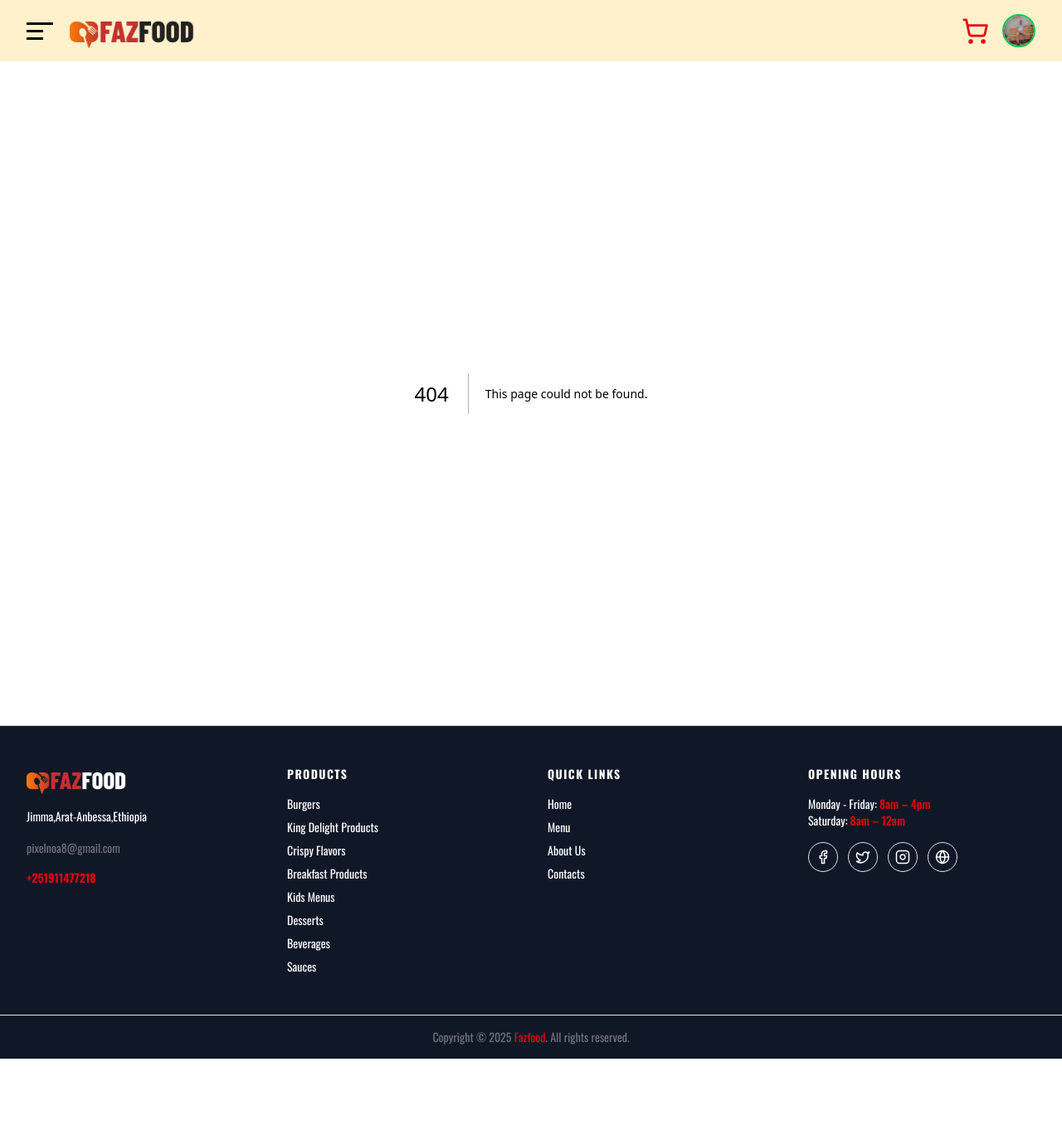
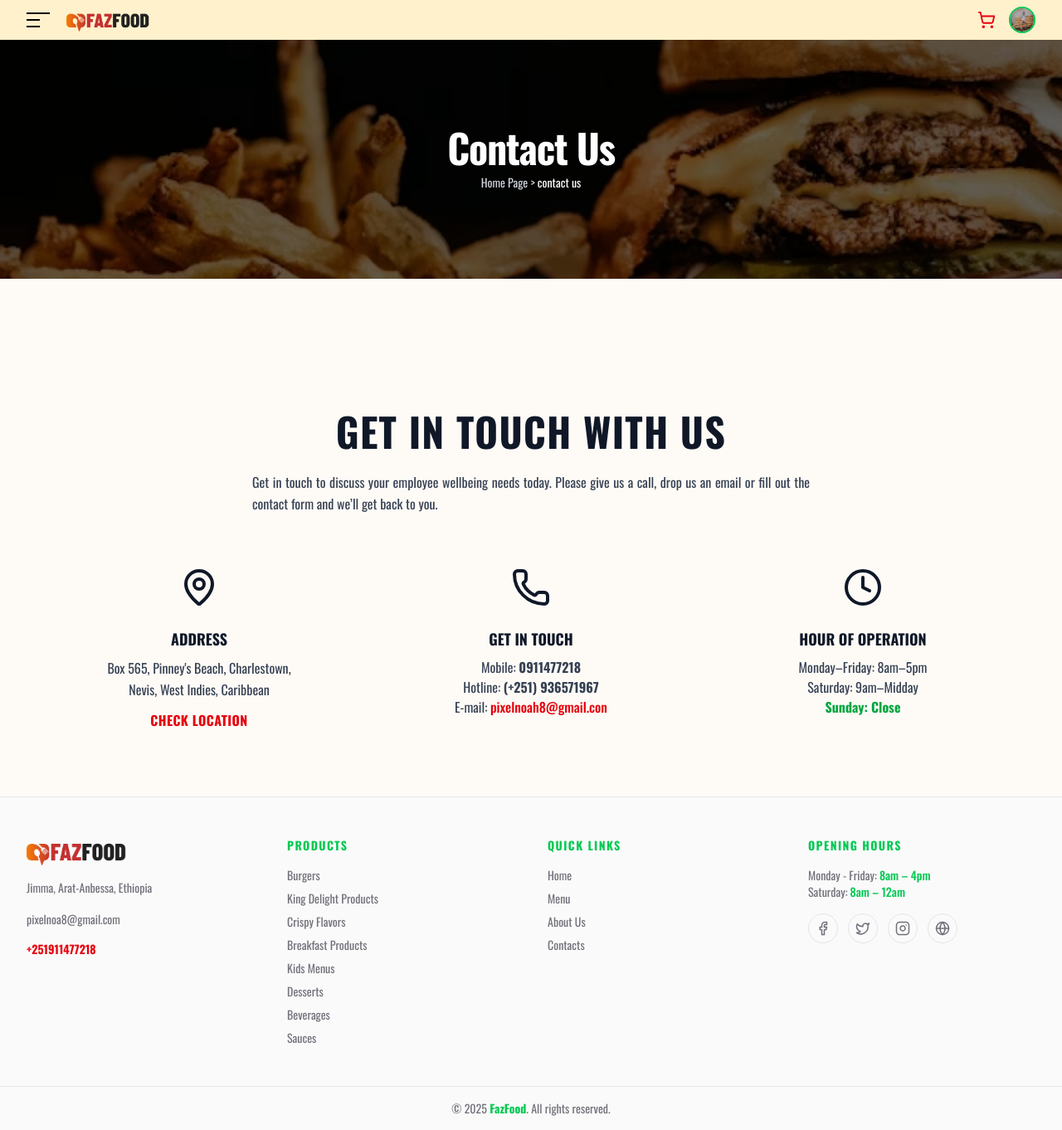
Before and after one commit to PixelNoah-ui/FastFood, a Next.js app in the folder client/: page /contact in a window 1280 px wide. Before the commit this address had no page. Shown: the whole page at 83% size. Before the commit the page ends 1276 px from the top, so only its background shows below. Built offline with nearby package versions, Linux system fonts and the light colour scheme.

Commit message:
feat(footer): update branded FazFood footer with products, navigation, hours, and contact details for better UX

```diff
--- a/client/src/Feature/Hero.tsx
+++ b/client/src/Feature/Hero.tsx
@@ -47,7 +47,7 @@ export default function Hero() {
   const bgImage = slides[current].image || "/hero/default-hero.png";
 
   return (
-    <div className="relative h-[80vh] overflow-hidden bg-[#111]">
+    <div className="relative h-[90vh] overflow-hidden bg-[#111]">
       <AnimatePresence mode="wait">
         <motion.div
           key={slides[current].id}
--- a/client/src/Feature/PopularDishes.tsx
+++ b/client/src/Feature/PopularDishes.tsx
@@ -46,7 +46,7 @@ export default function PopularDishes() {
   if (!dishes?.length) return;
 
   return (
-    <div className="space-y-14">
+    <div className="space-y-14 py-10">
       <h1 className="text-center text-5xl font-bold md:text-6xl lg:text-7xl">
         Best selling dishes
       </h1>
@@ -64,9 +64,9 @@ export default function PopularDishes() {
             <div className="space-y-6 px-3 py-2">
               <div className="space-y-3">
                 <h1 className="text-2xl font-bold">{dish.name}</h1>
-                <h1 className="text-muted-foreground line-clamp-3">
+                <p className="text-muted-foreground line-clamp-3">
                   {dish.description}
-                </h1>
+                </p>
               </div>
               <div className="flex items-center justify-between gap-2">
                 <div className="flex items-center gap-2">
--- a/client/src/app/Footer.tsx
+++ b/client/src/app/Footer.tsx
@@ -5,19 +5,21 @@ import Link from "next/link";
 
 export default function Footer() {
   return (
-    <footer className="text-background border-border border-t bg-gray-900">
+    <footer className="bg-sidebar text-sidebar-foreground border-sidebar-border border-t">
       <div className="mx-auto grid max-w-7xl grid-cols-1 gap-10 px-8 py-12 md:grid-cols-4">
         <div className="space-y-4">
-          <div className="flex items-center gap-2 text-white">
+          <div className="flex items-center gap-2">
             <Image
-              src="/logo2.png"
+              src="/logo.png"
               alt="FazFood Logo"
               width={120}
               height={120}
               className="object-contain"
             />
           </div>
-          <p className="text-sm leading-relaxed">Jimma,Arat-Anbessa,Ethiopia</p>
+          <p className="text-muted-foreground text-sm leading-relaxed">
+            Jimma, Arat-Anbessa, Ethiopia
+          </p>
           <p className="text-muted-foreground text-sm">pixelnoa8@gmail.com</p>
           <p className="text-destructive text-sm font-semibold">
             +251911477218
@@ -25,10 +27,10 @@ export default function Footer() {
         </div>
 
         <div>
-          <h3 className="mb-4 text-sm font-semibold tracking-widest uppercase">
+          <h3 className="text-primary mb-4 text-sm font-semibold tracking-widest uppercase">
             Products
           </h3>
-          <ul className="space-y-2 text-sm">
+          <ul className="text-muted-foreground space-y-2 text-sm">
             <li>Burgers</li>
             <li>King Delight Products</li>
             <li>Crispy Flavors</li>
@@ -41,10 +43,10 @@ export default function Footer() {
         </div>
 
         <div>
-          <h3 className="mb-4 text-sm font-semibold tracking-widest uppercase">
+          <h3 className="text-primary mb-4 text-sm font-semibold tracking-widest uppercase">
             Quick Links
           </h3>
-          <ul className="flex flex-col space-y-2 text-sm">
+          <ul className="text-muted-foreground flex flex-col space-y-2 text-sm">
             <Link href="/">Home</Link>
             <Link href="/menu">Menu</Link>
             <Link href="/about">About Us</Link>
@@ -53,22 +55,22 @@ export default function Footer() {
         </div>
 
         <div>
-          <h3 className="mb-4 text-sm font-semibold tracking-widest uppercase">
+          <h3 className="text-primary mb-4 text-sm font-semibold tracking-widest uppercase">
             Opening Hours
           </h3>
-          <p className="text-sm">
+          <p className="text-muted-foreground text-sm">
             Monday - Friday:{" "}
-            <span className="text-destructive font-medium">8am – 4pm</span>
+            <span className="text-primary font-medium">8am – 4pm</span>
           </p>
-          <p className="text-sm">
+          <p className="text-muted-foreground text-sm">
             Saturday:{" "}
-            <span className="text-destructive font-medium">8am – 12am</span>
+            <span className="text-primary font-medium">8am – 12am</span>
           </p>
           <div className="mt-4 flex items-center gap-3">
             {[Facebook, Twitter, Instagram, Globe].map((Icon, i) => (
               <button
                 key={i}
-                className="border-border hover:border-primary hover:text-primary animate-fade-in flex size-9 items-center justify-center rounded-full border transition"
+                className="border-border text-muted-foreground hover:text-primary hover:border-primary flex size-9 items-center justify-center rounded-full border transition"
               >
                 <Icon size={18} />
               </button>
@@ -77,9 +79,9 @@ export default function Footer() {
         </div>
       </div>
 
-      <div className="border-border text-muted-foreground border-t py-4 text-center text-sm">
-        Copyright © {new Date().getFullYear()}{" "}
-        <span className="text-destructive text-sm">Fazfood</span>. All rights
+      <div className="border-sidebar-border text-muted-foreground border-t py-4 text-center text-sm">
+        © {new Date().getFullYear()}{" "}
+        <span className="text-primary font-semibold">FazFood</span>. All rights
         reserved.
       </div>
     </footer>
--- a/client/src/app/Header.tsx
+++ b/client/src/app/Header.tsx
@@ -30,7 +30,7 @@ export default function Header() {
   const [open, setOpen] = useState(false);
   return (
     <div className="bg-chart-4/20 w-full">
-      <div className="mx-auto flex max-w-7xl items-center justify-between gap-6 px-8 py-3 lg:py-4">
+      <div className="mx-auto flex max-w-7xl items-center justify-between gap-6 px-8 py-2">
         <div className="flex items-center gap-5">
           <Sheet open={open} onOpenChange={setOpen}>
             <SheetTrigger>
@@ -40,16 +40,16 @@ export default function Header() {
                 onMouseLeave={() => setHovered(false)}
               >
                 <span
-                  className={`block h-[3px] w-8 bg-black ${hovered ? "bg-destructive" : ""} transition-all duration-300`}
+                  className={`block h-[2px] w-7 bg-black ${hovered ? "bg-destructive" : ""} transition-all duration-300`}
                 ></span>
                 <span
-                  className={`block h-[3px] bg-black transition-all duration-300 ${
-                    hovered ? "bg-destructive w-8" : "w-5"
+                  className={`block h-[2px] bg-black transition-all duration-300 ${
+                    hovered ? "bg-destructive w-7" : "w-4"
                   }`}
                 ></span>
                 <span
-                  className={`block h-[3px] bg-black transition-all duration-300 ${
-                    hovered ? "bg-destructive w-8" : "w-5"
+                  className={`block h-[2px] bg-black transition-all duration-300 ${
+                    hovered ? "bg-destructive w-7" : "w-4"
                   }`}
                 ></span>
               </div>
@@ -61,8 +61,8 @@ export default function Header() {
                     <Image
                       src="/logo.png"
                       alt="FazFood"
-                      width={150}
-                      height={50}
+                      width={100}
+                      height={100}
                       className="object-contain"
                     />
                   </Link>
@@ -117,7 +117,7 @@ export default function Header() {
                   My order
                 </Link>
                 <Link
-                  href="/"
+                  href="/contact"
                   className="hover:bg-muted hover:text-destructive px-2 py-2 font-bold transition-colors duration-300"
                 >
                   Contact us
@@ -129,17 +129,17 @@ export default function Header() {
             <Image
               src="/logo.png"
               alt="FazFood"
-              width={150}
-              height={50}
+              width={100}
+              height={100}
               className="object-contain"
             />
           </Link>
         </div>
         <div className="flex items-center gap-4">
-          <ShoppingCart size={33} className="text-destructive cursor-pointer" />
+          <ShoppingCart size={22} className="text-destructive cursor-pointer" />
           <DropdownMenu>
             <DropdownMenuTrigger>
-              <div className="border-primary relative h-10 w-10 cursor-pointer overflow-hidden rounded-full border-2">
+              <div className="border-primary relative h-8 w-8 cursor-pointer overflow-hidden rounded-full border-2">
                 <Image
                   src="/profile.png"
                   alt="profile"
--- /dev/null
+++ b/client/src/app/contact/page.tsx
@@ -0,0 +1,100 @@
+import { Clock, MapPin, Phone } from "lucide-react";
+import Image from "next/image";
+import Link from "next/link";
+
+export default function ContactPage() {
+  return (
+    <div className="space-y-20 bg-[#fefbf7]">
+      <div className="relative flex h-72 w-full flex-col items-center justify-center overflow-hidden bg-black">
+        <h1 className="z-10 mb-2 text-5xl font-extrabold tracking-tight text-white">
+          Contact Us
+        </h1>
+        <p className="z-10 text-sm text-gray-300">
+          Home Page &gt; <span className="text-white">contact us</span>
+        </p>
+        <div className="absolute inset-0">
+          <Image
+            src="/about/about.png"
+            alt="FAQ background"
+            fill
+            className="object-cover opacity-40"
+          />
+        </div>
+      </div>
+      <section className="px-6 py-20">
+        <div className="mx-auto max-w-6xl text-center">
+          <h1 className="mb-6 text-4xl font-extrabold tracking-wide text-gray-900 md:text-5xl">
+            GET IN TOUCH WITH US
+          </h1>
+          <p className="mx-auto mb-16 max-w-2xl text-justify text-base leading-relaxed text-gray-700">
+            Get in touch to discuss your employee wellbeing needs today. Please
+            give us a call, drop us an email or fill out the contact form and
+            we’ll get back to you.
+          </p>
+
+          <div className="grid gap-12 md:grid-cols-3">
+            <div className="flex flex-col items-center space-y-2 text-center">
+              <div className="mb-6">
+                <MapPin className="relative h-12 w-12 text-gray-900" />
+              </div>
+              <h3 className="mb-2 text-lg font-extrabold text-gray-900">
+                ADDRESS
+              </h3>
+              <p className="mb-3 leading-relaxed text-gray-700">
+                Box 565, Pinney&apos;s Beach, Charlestown,
+                <br />
+                Nevis, West Indies, Caribbean
+              </p>
+              <Link
+                href="#"
+                className="font-semibold tracking-wide text-red-600 uppercase hover:underline"
+              >
+                Check Location
+              </Link>
+            </div>
+
+            <div className="flex flex-col items-center text-center">
+              <div className="mb-6 space-y-2">
+                <Phone className="relative h-12 w-12 text-gray-900" />
+              </div>
+              <h3 className="mb-2 text-lg font-extrabold text-gray-900">
+                GET IN TOUCH
+              </h3>
+              <p className="text-gray-700">
+                Mobile: <span className="font-semibold">0911477218</span>
+                <br />
+                Hotline: <span className="font-semibold">(+251) 936571967</span>
+                <br />
+                E-mail:{" "}
+                <a
+                  href="mailto:hello@Fazfood.com"
+                  className="font-medium text-red-600 hover:underline"
+                >
+                  pixelnoah8@gmail.con
+                </a>
+              </p>
+            </div>
+
+            <div className="flex flex-col items-center text-center">
+              <div className="mb-6 space-y-2">
+                <Clock className="relative h-12 w-12 text-gray-900" />
+              </div>
+              <h3 className="mb-2 text-lg font-extrabold text-gray-900">
+                HOUR OF OPERATION
+              </h3>
+              <p className="text-gray-700">
+                Monday–Friday: 8am–5pm
+                <br />
+                Saturday: 9am–Midday
+                <br />
+                <span className="font-semibold text-green-600">
+                  Sunday: Close
+                </span>
+              </p>
+            </div>
+          </div>
+        </div>
+      </section>
+    </div>
+  );
+}
--- a/client/src/app/page.tsx
+++ b/client/src/app/page.tsx
@@ -7,13 +7,13 @@ import WhyChooseUs from "@/Feature/WhyChooseUs";
 
 export default function Home() {
   return (
-    <div className="bg-[#FBF8F3]">
+    <div className="space-y-20 bg-[#FBF8F3]">
       <Hero />
-      <div className="mx-auto max-w-7xl space-y-12 px-8 py-10">
+      <div className="mx-auto max-w-7xl space-y-20 px-8 py-10">
         <WhyChooseUs />
         <PopularDishes />
       </div>
-      <div className="bg-[#0a7a3f]">
+      <div className="h-full bg-[#0a7a3f]">
         <DeliverySection />
       </div>
       <Reservation />
--- a/client/src/components/DishCardSkeleton.tsx
+++ b/client/src/components/DishCardSkeleton.tsx
@@ -17,8 +17,8 @@ export default function DishCardSkeleton() {
               </div>
 
               <div className="flex items-center justify-between gap-2">
-                <Skeleton className="h-5 w-16" />
-                <Skeleton className="h-5 w-10" />
+                <Skeleton className="h-5 w-26" />
+                <Skeleton className="h-5 w-30" />
               </div>
 
               <div className="bg-muted h-[2px] w-full" />
```
